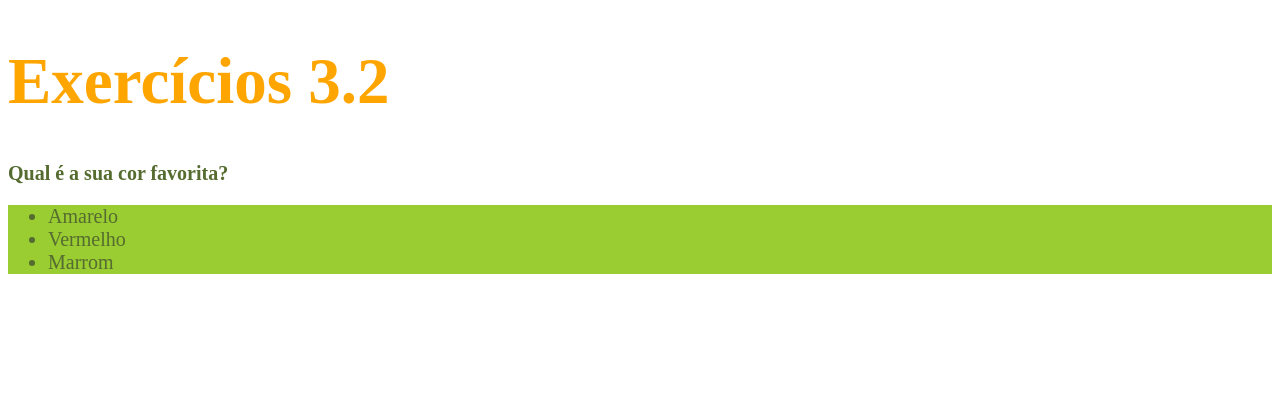
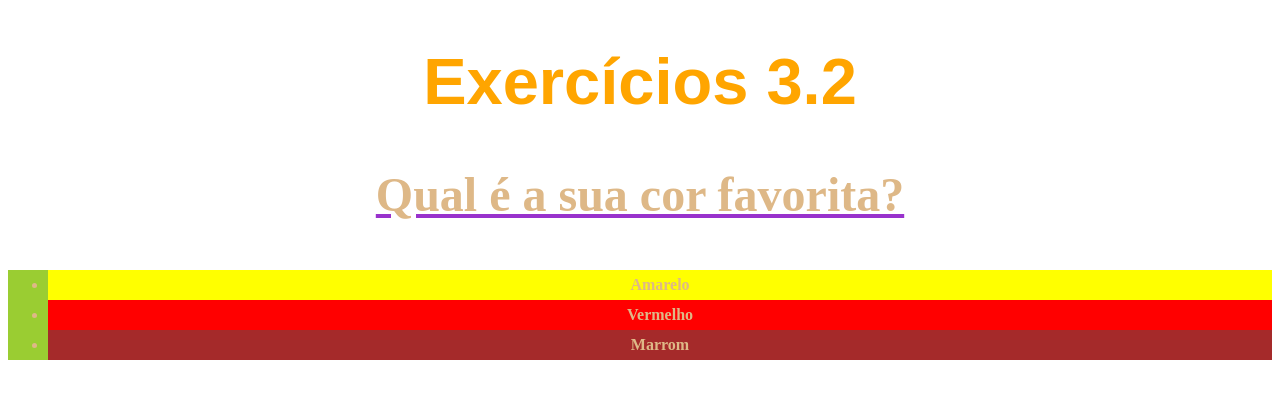
Before and after one commit to LuciAndre/Trybe-exercises, a plain HTML site: page bloco_3/dia_2/index-css.html in a window 1280 px wide. Drawn offline with Linux system fonts and the light colour scheme.

Commit message:
C5 Resolve os exercicios das Propriedades de texto no CSS

```diff
--- a/bloco_3/dia_2/index-css.html
+++ b/bloco_3/dia_2/index-css.html
@@ -7,15 +7,40 @@
         h1 {
             font-size: 65px;
             color: orange;
+            font-family: sans-serif;
         }
 
         ul {
             background-color: yellowgreen;
+            line-height: 30px;
         }
 
         .style-ex4 {
-            color: darkolivegreen;
-            font-size: 20px;
+            color: burlywood;
+            font-weight: bold;
+        }
+
+        p {
+            font-weight: 600;
+            font-size: 3em;
+            text-decoration: underline darkorchid;
+        }
+
+        body {
+            font-size: 16px;
+            text-align: center;
+        }
+
+        #amarelo {
+            background-color: yellow;
+        }
+
+        #vermelho {
+            background-color: red;
+        }
+
+        #marrom {
+            background-color: brown;
         }
 
     </style>
@@ -24,9 +49,9 @@
     <h1>Exercícios 3.2</h1>
     <p class="style-ex4"><strong>Qual é a sua cor favorita?</strong></p>
     <ul class="style-ex4">
-      <li>Amarelo</li>
-      <li>Vermelho</li>
-      <li>Marrom</li>
+      <li id="amarelo">Amarelo</li>
+      <li id="vermelho">Vermelho</li>
+      <li id="marrom">Marrom</li>
     </ul>
   </body>
 </html>
```
